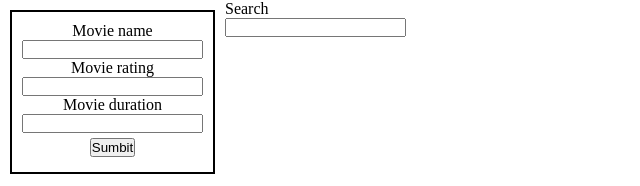
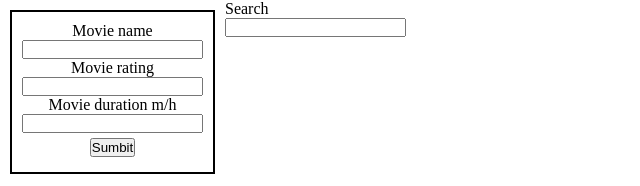
Before and after one commit to kareemIt/Movie-Tracker, a React (Create React App) app: page / in a window 1280 px wide. Shown: the top 186 px of the page, without its empty margins (0-640 px from the left). Built offline with nearby package versions, Linux system fonts and the light colour scheme.

Commit message:
1 file modified

```diff
--- a/src/component/MovieForm.js
+++ b/src/component/MovieForm.js
@@ -73,7 +73,7 @@ const MovieForm = (prop) => {
           className="movie-rating"
           onChange={movieRating}
         />
-        <p>Movie duration</p>
+        <p>Movie duration m/h</p>
         <input
           value={duration}
           className="movie-duration"
```
